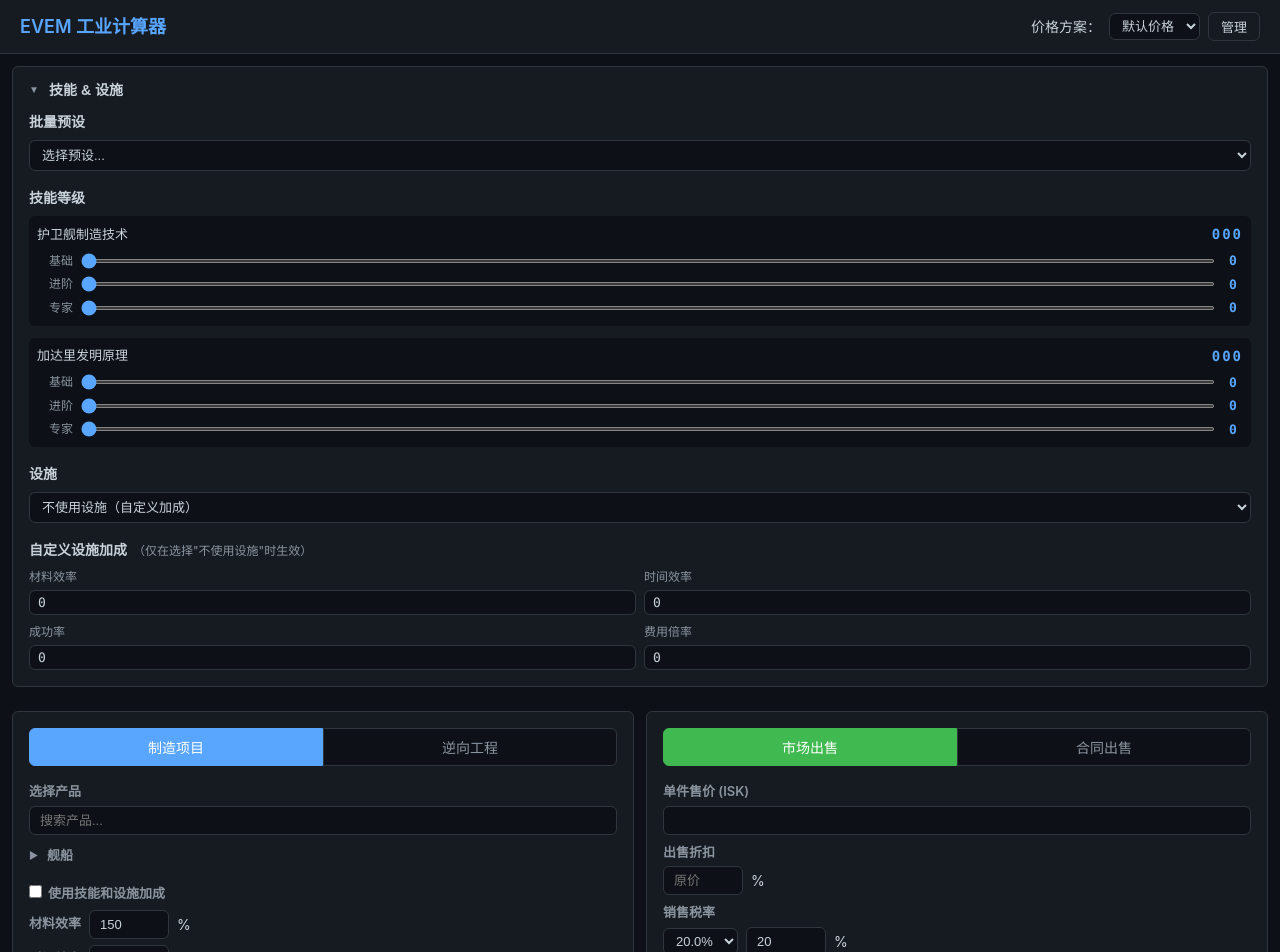
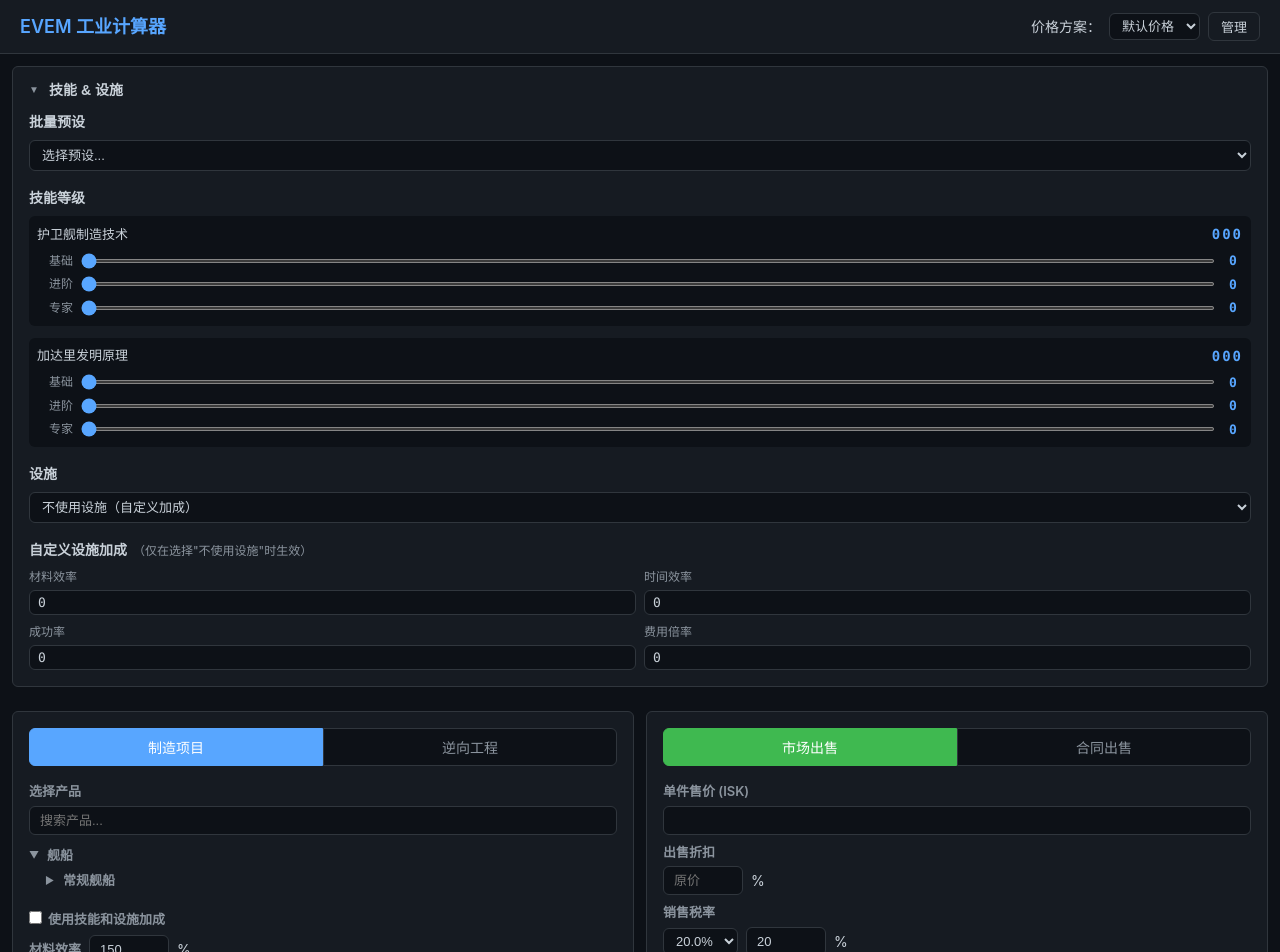
Before and after one commit to wangchai233/EVEM_Industry_Caculator, a React (Vite) app: page / in a window 1280 px wide. Shown: the top 952 px of the page. Built offline with nearby package versions, Linux system fonts and the light colour scheme.

Commit message:
fix: tree default expand, product naming, decoder tag, tutorial

```diff
--- a/src/App.tsx
+++ b/src/App.tsx
@@ -6,6 +6,7 @@ import { SkillsFacilitiesPanel } from './components/SkillsFacilitiesPanel/Skills
 import { ProductionPanel } from './components/ProductionPanel/ProductionPanel';
 import { SellingPanel } from './components/SellingPanel/SellingPanel';
 import { ImportExportBar } from './components/ImportExportBar/ImportExportBar';
+import { Tutorial } from './components/Tutorial/Tutorial';
 import styles from './App.module.css';
 
 function App() {
@@ -27,6 +28,7 @@ function App() {
               </div>
             </main>
             <ImportExportBar />
+            <Tutorial />
           </div>
         </SellingProvider>
       </ProductionProvider>
--- a/src/components/ProductionPanel/MaterialList.tsx
+++ b/src/components/ProductionPanel/MaterialList.tsx
@@ -51,7 +51,7 @@ export function MaterialList() {
                   <tr key={m.itemId} className={m.unitPrice === null ? styles.warning : ''}>
                     <td>
                       {m.itemName}
-                      {m.isBaseMaterial && <span className={styles.tag}>基底</span>}
+                      {m.isBaseMaterial && m.category !== 'decoder' && <span className={styles.tag}>基底</span>}
                     </td>
                     <td>{formatNumber(m.baseQuantity)}</td>
                     <td>{formatNumber(m.adjustedQuantity)}</td>
--- a/src/components/ProductionPanel/ProductTreeSelector.tsx
+++ b/src/components/ProductionPanel/ProductTreeSelector.tsx
@@ -41,7 +41,10 @@ export function ProductTreeSelector({ onOpenEditor }: Props) {
   const { state, dispatch } = useProduction();
   const { customBlueprints, customReverse, customTreeNodes } = useApp();
   const [search, setSearch] = useState('');
-  const [expandedIds, setExpandedIds] = useState<Set<string>>(new Set());
+  const [expandedIds, setExpandedIds] = useState<Set<string>>(() => {
+    const rootIds = defaultTree.filter(n => n.parentId === null).map(n => n.id);
+    return new Set(rootIds);
+  });
 
   const allNodes = useMemo(() => {
     // 将自定义产品挂到自定义分类节点下
@@ -135,16 +138,20 @@ export function ProductTreeSelector({ onOpenEditor }: Props) {
         {isExpanded && (
           <div>
             {node.children.map(renderNode)}
-            {productList.map(bp => (
+            {productList.map(bp => {
+              const displayName = state.projectType === 'manufacturing' && 'productName' in bp
+                ? (bp as any).productName || bp.name
+                : bp.name;
+              return (
               <div
                 key={bp.id}
                 className={`${styles.leafRow} ${selectedId === bp.id ? styles.selected : ''}`}
                 style={{ paddingLeft: (node.depth + 1) * 16 }}
                 onClick={() => handleSelectItem(bp.id)}
               >
-                {bp.isCustom ? '⚙️ ' : ''}{bp.name}
+                {bp.isCustom ? '⚙️ ' : ''}{displayName}
               </div>
-            ))}
+            )})}
             {node.id === 'root_custom' && (
               <div
                 className={styles.addBtn}
--- a/src/components/Tutorial/Tutorial.tsx
+++ b/src/components/Tutorial/Tutorial.tsx
@@ -14,18 +14,19 @@ export function Tutorial() {
           <p>本工具帮助你在《星战前夜：无烬星河》中计算工业项目的投入产出比。</p>
           <p><strong>使用步骤：</strong></p>
           <ol>
-            <li>在顶部「技能和设施」中设置你的角色技能等级</li>
-            <li>在左侧选择制造或逆向工程项目</li>
-            <li>选择产品和对应的解码器</li>
-            <li>在材料清单中填入各种材料的单价</li>
-            <li>在「折扣配置」中设置全局折扣规则（如矿物 7 折）</li>
+            <li>展开「技能和设施」面板，设置角色技能等级（或勾选效率配置使用快捷覆盖）</li>
+            <li>在产品树中展开分类，选择制造或逆向工程项目</li>
+            <li>选择解码器，查看材料效率和时间效率的预览效果</li>
+            <li>在材料清单中填入各种材料的单价和折扣</li>
+            <li>调整流程数，查看单流程耗时、最大总耗时</li>
             <li>点击「发送到出售」，在右侧输入售价查看利润</li>
           </ol>
           <p><strong>计算公式说明：</strong></p>
           <ul>
-            <li>材料效率 = 150% + 技能加成 + 设施加成 + 解码器加成</li>
+            <li>材料效率 = 150% − 技能加成 − 设施加成 + 解码器加成（技能"加材料效率"=更省料）</li>
             <li>时间消耗 = 基础时间 × (1+技能) × (1+设施) × (1+解码器)</li>
             <li>成功率 = 基础成功率 × (1+技能+设施+解码器)，上限 100%</li>
+            <li>现金费用 = 基础费用 × (1+技能) × 流程数</li>
             <li>折扣优先级：手动覆写 &gt; 材料清单 &gt; 全局规则</li>
           </ul>
         </div>
```
Also changed, not shown: 新要求/新要求_2.md (added, +10 -0 lines), .superpowers/sdd/progress.md, .superpowers/sdd/reports/v2b-fix-report.md (added), .trae/documents/fix-v2b-issues.md (added), 1 other file (tests, documents, lock files or other folders).
